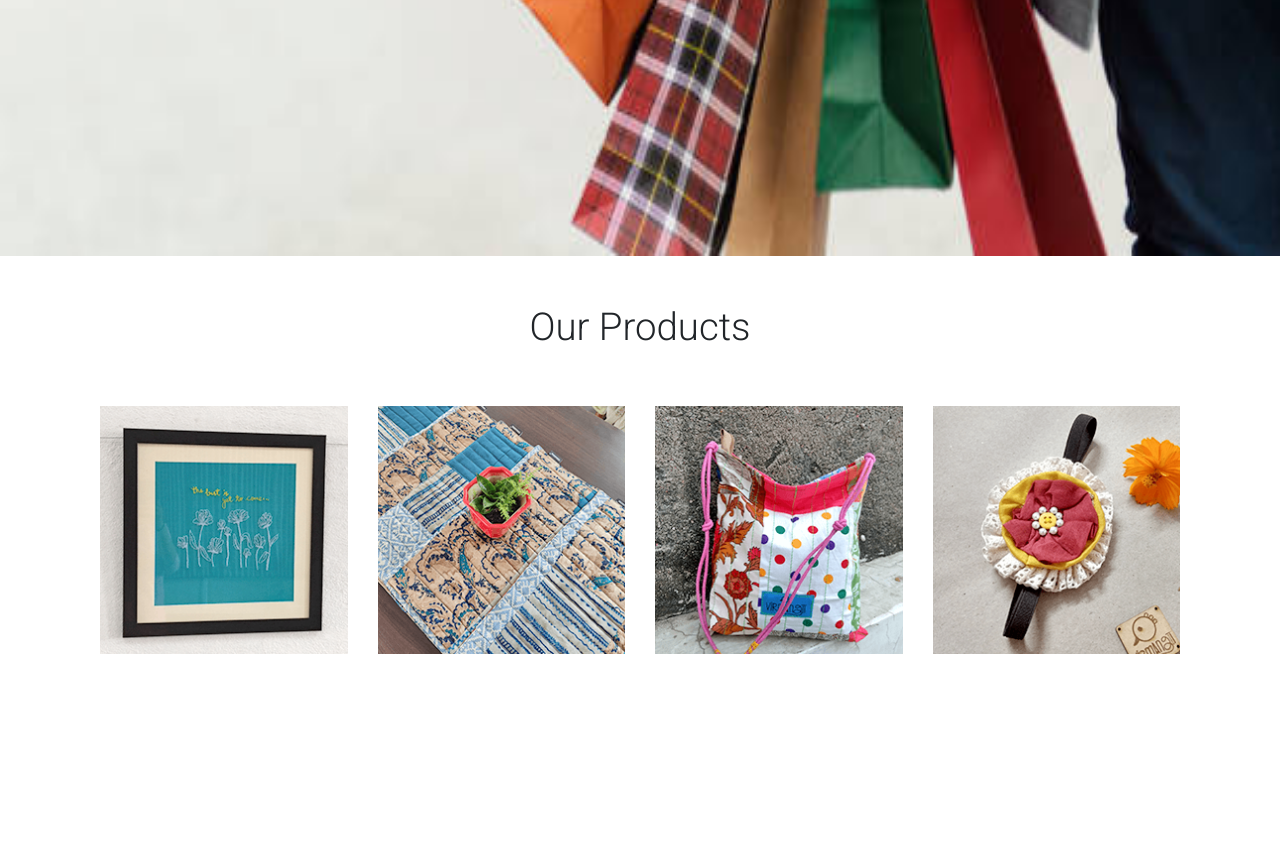
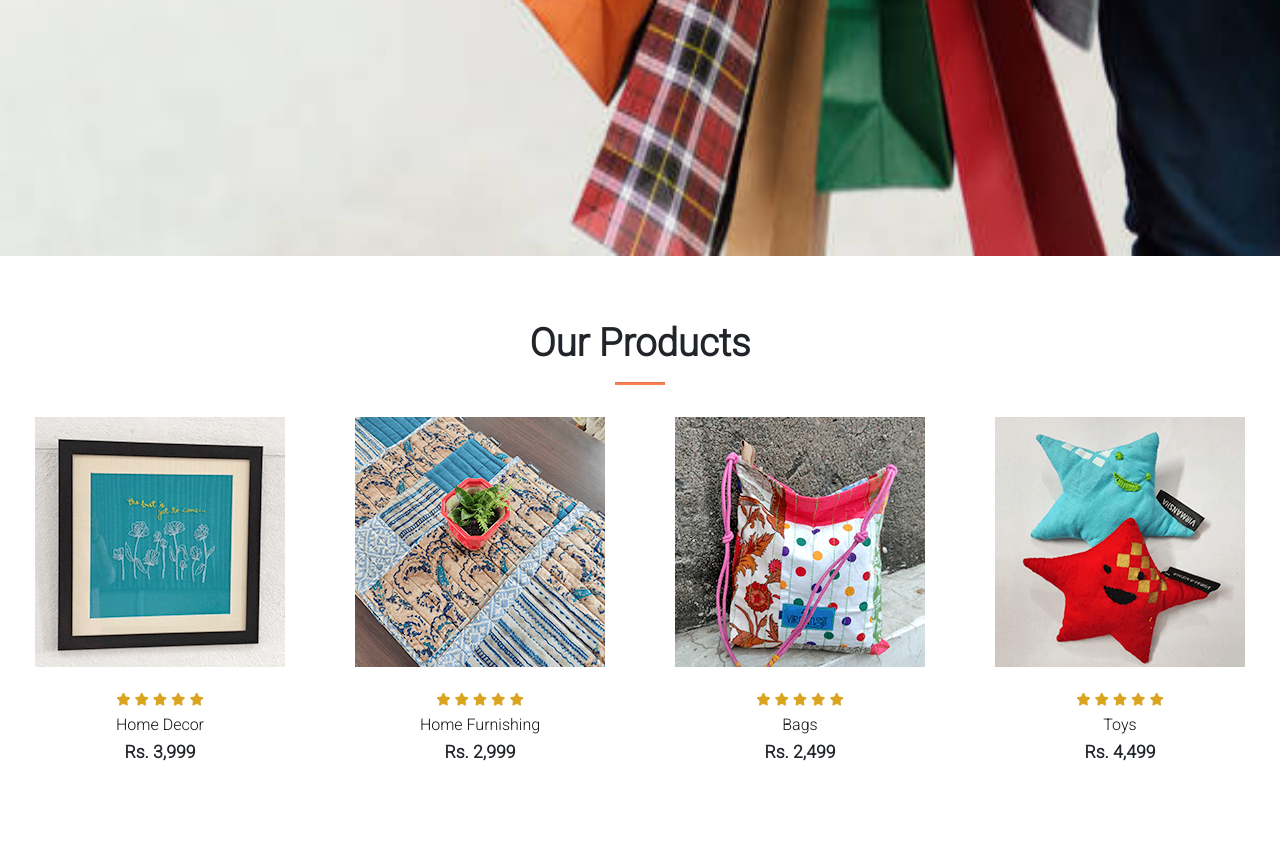
Before and after one commit to mohsin19295/e-commerce, a plain HTML site: page index.html in a window 1280 px wide. Shown: the part 544-1399 px from the top of the page. Before the commit the page ends 1254 px from the top, so only its background shows below. Drawn offline with nearby package versions, Linux system fonts and the light colour scheme.

Commit message:
product section completed

```diff
--- a/index.html
+++ b/index.html
@@ -47,15 +47,65 @@
         </div>
     </section>
 
-    <section id="brand" class="container">
-        <h3 class="pt-5 m-auto text-center">Our Products</h3>
-        <div class="row m-0  py-5">
-            <img class="img-fluid col-lg-3 col-md-6 col-6  py-2" src="./images/home-product-1.png" alt="">
-            <img class="img-fluid col-lg-3 col-md-6 col-6  py-2" src="./images/home-product-2.png" alt="">
-            <img class="img-fluid col-lg-3 col-md-6 col-6  py-2" src="./images/home-product-3.png" alt="">
-            <img class="img-fluid col-lg-3 col-md-6 col-6  py-2" src="./images/home-product-4.png" alt="">
+    <section id="products">
+        <h3 class="container mt-3 pt-5 text-center">Our Products</h3>
+        <hr class="mx-auto">
+        <div class="row mx-auto py-3">
+            <div class="single-product text-center col-lg-3 col-md-6 col-12  mb-4">
+                <img class="img-fluid  mb-3" src="./images/home-product-1.png" alt="">
+                <div class="stars py-1">
+                    <i class="fa-solid fa-star"></i>
+                    <i class="fa-solid fa-star"></i>
+                    <i class="fa-solid fa-star"></i>
+                    <i class="fa-solid fa-star"></i>
+                    <i class="fa-solid fa-star"></i>
+                </div>
+                <h5 class="p-name">Home Decor</h5>
+                <h4 class="p-price">Rs. 3,999</h4>
+                <button class="buy-btn">Buy Now</button>
+            </div>
+            <div class="single-product text-center col-lg-3 col-md-6 col-12  mb-4">
+                <img class="img-fluid  mb-3" src="./images/home-product-2.png" alt="">
+                <div class="stars py-1">
+                    <i class="fa-solid fa-star"></i>
+                    <i class="fa-solid fa-star"></i>
+                    <i class="fa-solid fa-star"></i>
+                    <i class="fa-solid fa-star"></i>
+                    <i class="fa-solid fa-star"></i>
+                </div>
+                <h5 class="p-name">Home Furnishing</h5>
+                <h4 class="p-price">Rs. 2,999</h4>
+                <button class="buy-btn">Buy Now</button>
+            </div>
+            <div class="single-product text-center col-lg-3 col-md-6 col-12  mb-4">
+                <img class="img-fluid  mb-3" src="./images/home-product-3.png" alt="">
+                <div class="stars py-1">
+                    <i class="fa-solid fa-star"></i>
+                    <i class="fa-solid fa-star"></i>
+                    <i class="fa-solid fa-star"></i>
+                    <i class="fa-solid fa-star"></i>
+                    <i class="fa-solid fa-star"></i>
+                </div>
+                <h5 class="p-name">Bags</h5>
+                <h4 class="p-price">Rs. 2,499</h4>
+                <button class="buy-btn">Buy Now</button>
+            </div>
+            <div class="single-product text-center col-lg-3 col-md-6 col-12  mb-4">
+                <img class="img-fluid mb-3" src="./images/home-product-5.png" alt="">
+                <div class="stars py-1">
+                    <i class="fa-solid fa-star"></i>
+                    <i class="fa-solid fa-star"></i>
+                    <i class="fa-solid fa-star"></i>
+                    <i class="fa-solid fa-star"></i>
+                    <i class="fa-solid fa-star"></i>
+                </div>
+                <h5 class="p-name">Toys</h5>
+                <h4 class="p-price">Rs. 4,499</h4>
+                <button class="buy-btn">Buy Now</button>
+            </div>
         </div>
     </section>
+
 </body>
 </html>
 
--- a/style.css
+++ b/style.css
@@ -15,28 +15,48 @@ body{
 
 h1 {
     font-size: clamp(1.8rem, 9vw, 3.6rem);
+    font-weight: 700;
 }
 
 h2 {
     font-size: clamp(1.7rem, 8vw, 3rem);
+    font-weight: 700;
 }
 
 h3 {
     font-size: clamp(1.4rem, 6vw, 2.4rem);
+    font-weight: 600;
 }
 
-h4 {
-    font-size: clamp(1.1rem, 4.5vw, 1.9rem);
+h4{
+    font-size: 1.1rem;
+    font-weight:600
+}
+
+h5{
+    font-size: 1rem;
+    font-weight:500;
+    color: #131313
 }
 
 p {
     font-size: clamp(1rem, 3vw, 1.2rem);
 }
 
+hr{
+    width: 50px;
+    height: 2px;
+    background-color: coral;
+}
+
+.stars i{
+    font-size: 0.8rem;
+    color: goldenrod;
+}
+
 button{
     padding: 0.6em 1em;
     font-size: clamp(0.8rem, 4vw, 1rem);
-    font-weight: 600;
     border: 0;
     border-radius: 5px;
     color: #fff;
@@ -66,6 +86,7 @@ button:hover{
 .navbar-light .navbar-toggler {
     background-color: #fff;
 }
+
 /* Home Section Style */
 #home{
     background-image: url("./images/shopping.jpg");
@@ -87,3 +108,29 @@ button:hover{
 #home .home-content{
     width: 80%;
 }
+
+/* Product Section */
+
+.single-product{
+    cursor: pointer;
+}
+
+.single-product img{
+    transition: 0.3s all;
+}
+
+.single-product:hover img{
+    opacity: 0.7;
+}
+
+.single-product .buy-btn{
+    background-color: coral;
+    transform: translateY(20px);
+    opacity: 0;
+    transition: 0.3s all;
+}
+
+.single-product:hover .buy-btn{
+    transform: translateY(0);
+    opacity: 1;
+}
```
